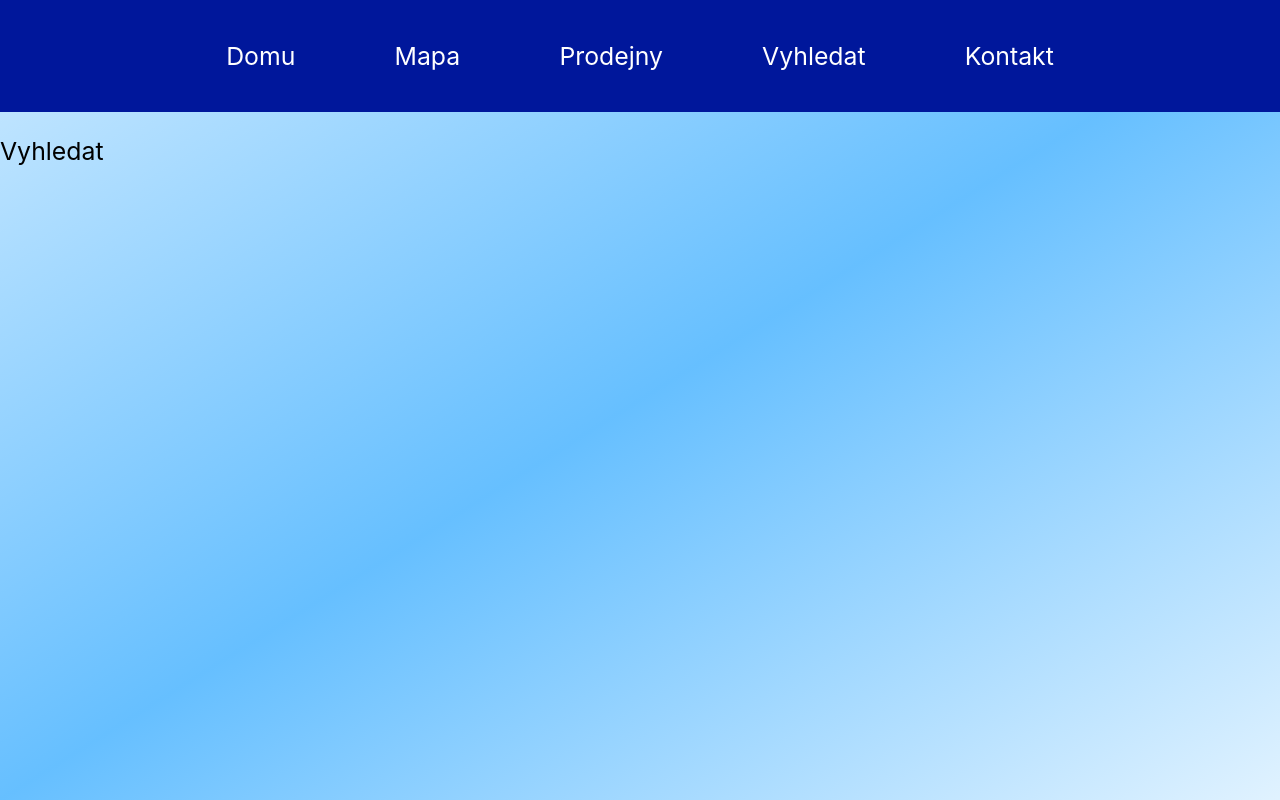
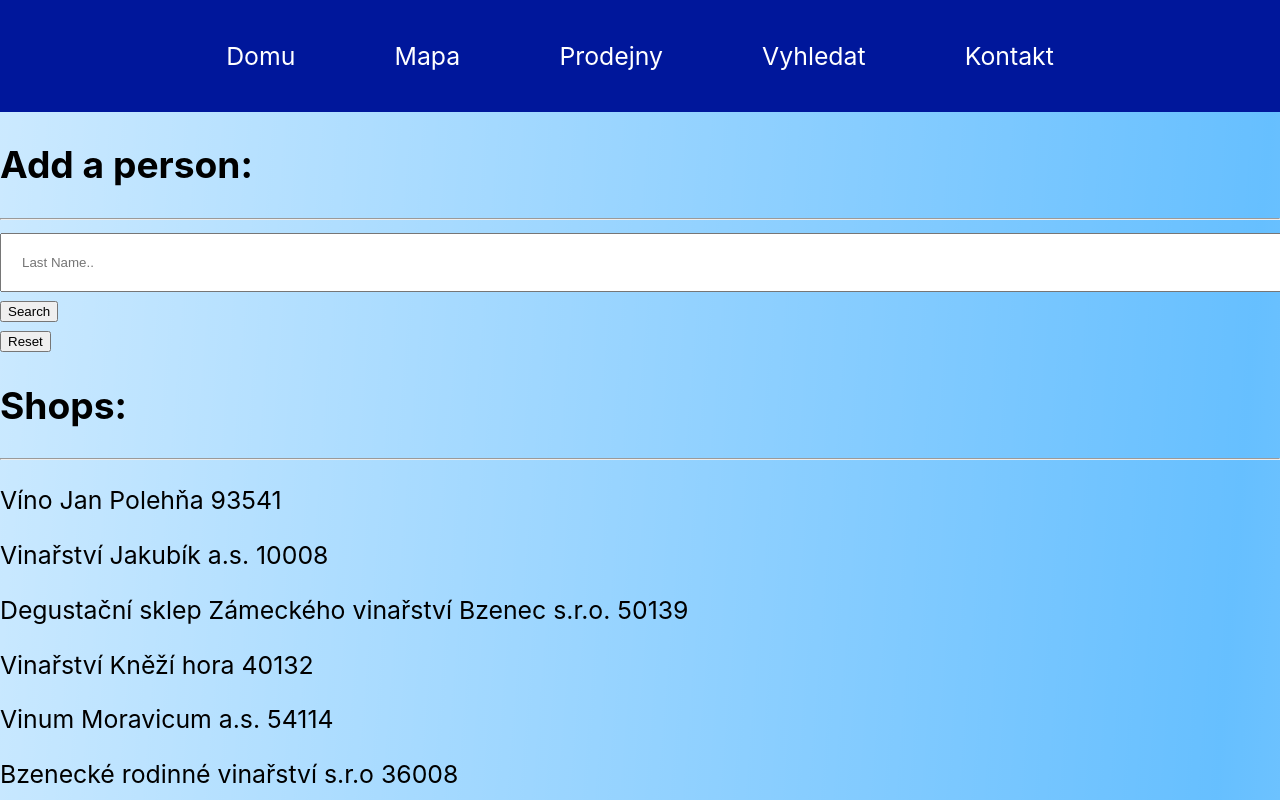
Before and after one commit to andrewtomanek/morava_winerys, a React (Create React App) app: page /vyhledat in a window 1280 px wide. Shown: the top 800 px of the page. Built offline with nearby package versions, Linux system fonts and the light colour scheme.

Commit message:
search shops , reset search

```diff
--- a/src/App.css
+++ b/src/App.css
@@ -384,17 +384,16 @@ a.business_website {
   height: 50vh;
   display: grid;
   grid: 5fr repeat(5, 1fr) / 1fr;
+  grid-gap: 0.1rem;
   place-items: center;
   justify-content: space-around;
   margin: 0px;
   padding: 0px;
   font-size: 1rem;
-  font-weight: 600;
-  text-align: center;
+  font-weight: normal;
   background-color: hsla(205, 100%, 50%, 0.08);
   border-radius: 10px;
   color: hsla(205, 100%, 50%, 1);
-  font-family: "Oldenburg", "Lucida Sans Unicode", "Lucida Grande", sans-serif;
 }
 .info_adress {
   padding: 3px;
@@ -402,9 +401,8 @@ a.business_website {
   border-radius: 10px;
 }
 .info_title {
-  padding: 3px;
-  font-size: 1.2rem;
-  font-weight: 700;
+  font-size: 1.1rem;
+  font-weight: 600;
   text-align: center;
   background-color: hsla(205, 100%, 50%, 0.2);
   border-radius: 10px;
@@ -423,14 +421,11 @@ a.business_website {
 .info_telephone {
   padding: 3px;
   color: white;
-  font-size: 1rem;
-  font-weight: 600;
   text-align: center;
   background-color: hsla(205, 100%, 70%, 0.9);
   border-radius: 15px;
 }
 .info_link {
-  padding: 3px;
   background-color: hsla(205, 100%, 50%, 0.1);
   border-radius: 10px;
 }
--- /dev/null
+++ b/src/components/Form.js
@@ -0,0 +1,47 @@
+import React, { useState } from "react";
+
+const Form = props => {
+  const [searchString, setSearchString] = useState("");
+  const resetSearch = () => {
+    setSearchString("");
+    props.resetSearch();
+  };
+
+  const onChange = event => {
+    setSearchString(event.target.value);
+    const newsearchString = searchString.trim();
+    props.searchDatabase(newsearchString);
+  };
+  const onSubmit = event => {
+    event.preventDefault();
+    if (searchString.trim() === "") return;
+
+    const newsearchString = searchString.trim();
+
+    props.searchDatabase(newsearchString);
+    setSearchString(newsearchString);
+  };
+  return (
+    <div className="col">
+      <h2>Add a person: </h2>
+      <hr />
+      <form onSubmit={onSubmit}>
+        <input
+          type="text"
+          className="form-control"
+          placeholder="Last Name.."
+          value={searchString.toLowerCase()}
+          onChange={onChange}
+        />
+        <button className="btn" type="submit">
+          Search
+        </button>
+      </form>
+      <button className="btn" onClick={resetSearch}>
+        Reset
+      </button>
+    </div>
+  );
+};
+
+export default Form;
--- a/src/components/HookMap.js
+++ b/src/components/HookMap.js
@@ -17,7 +17,7 @@ export const MapApp = () => {
   return (
     <div
       style={{
-        height: "85vh",
+        height: "80vh",
         width: "100%"
       }}
       ref={mapContainerRef}
--- /dev/null
+++ b/src/components/Shops.js
@@ -0,0 +1,19 @@
+import React from "react";
+
+const Shops = props => {
+  return (
+    <div className="col">
+      <h2>Shops: </h2>
+      <hr />
+      {props.sklepy.map(p => (
+        <div key={Math.random() * 1000000000}>
+          <p>
+            {p.name} {p.id}
+          </p>
+        </div>
+      ))}
+    </div>
+  );
+};
+
+export default Shops;
--- a/src/pages/Vyhledat.js
+++ b/src/pages/Vyhledat.js
@@ -4,13 +4,38 @@ import Navigation from "../components/Navigation";
 import database from "../data/db";
 import "../App.css";
 
-function Vyhledat() {
+import Form from "../components/Form";
+import Shops from "../components/Shops";
+
+const Vyhledat = () => {
+  const [sklepy, setSklepy] = useState(database);
+
+  const searchDatabase = searchString => {
+    let keyword = searchString;
+    let filtered = sklepy.filter(item => {
+      return (
+        item.name.toLowerCase().indexOf(keyword) > -1 ||
+        item.postalCode.toLowerCase().indexOf(keyword) > -1 ||
+        item.address.toLowerCase().indexOf(keyword) > -1
+      );
+    });
+    console.log(searchString);
+    console.log(filtered);
+    setSklepy(filtered);
+  };
+
+  const resetSearch = () => {
+    setSklepy(database);
+    console.log(sklepy);
+  };
+
   return (
-    <div className="app">
+    <div className="row">
       <Navigation />
-      <p>Vyhledat</p>
+      <Form searchDatabase={searchDatabase} resetSearch={resetSearch} />
+      <Shops sklepy={sklepy} />
     </div>
   );
-}
+};
 
 export default Vyhledat;
```
Also changed, not shown: src/components/Form_o.js (added, +42 -0 lines), src/components/People_O.js (added, +19 -0 lines), src/pages/Vyhledat_O.js (added, +28 -0 lines).
